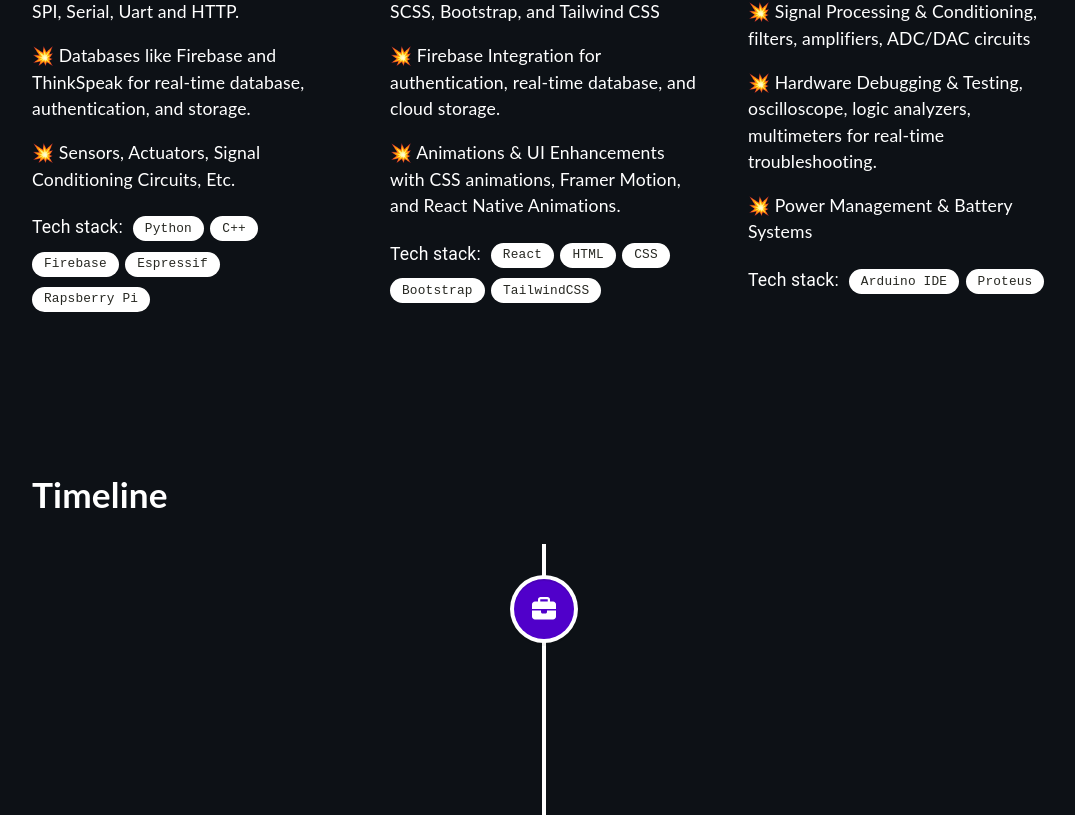
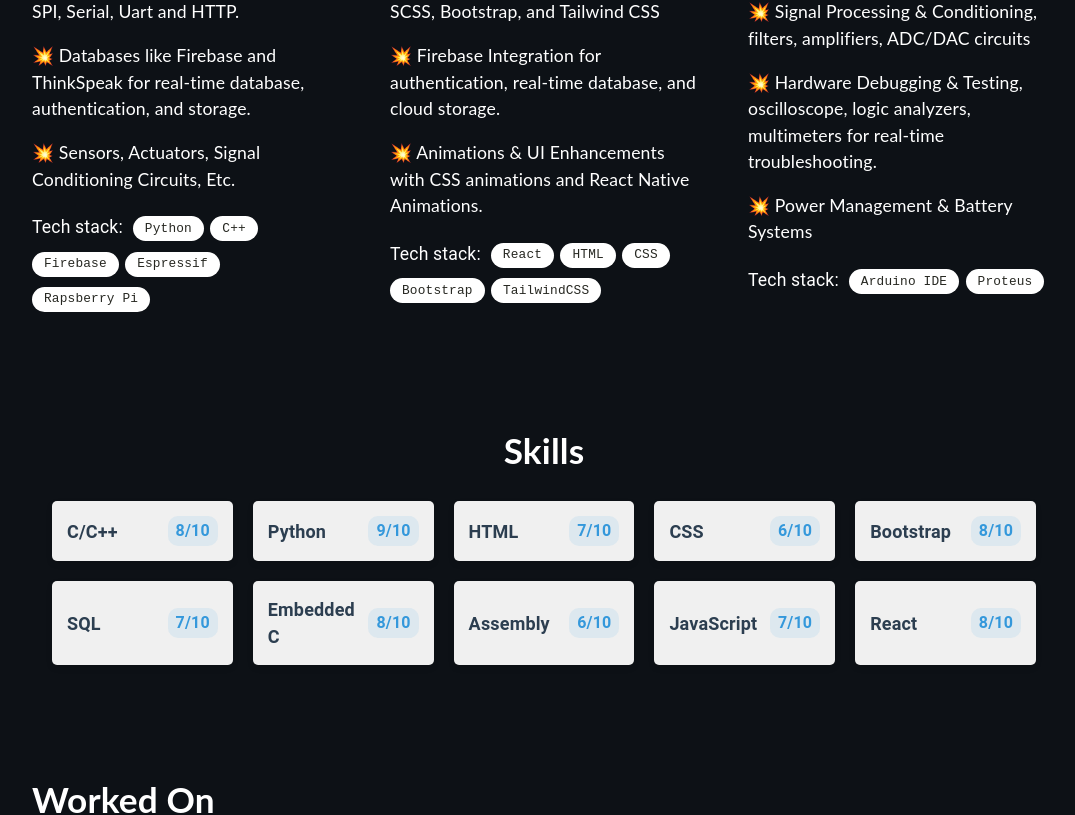
Before and after one commit to CalebLewis14/Portfolio_Caleb, a React (Create React App) app: page / in a window 1280 px wide. Shown: the part 1215-2030 px from the top of the page, without its empty margins (96-1171 px from the left). Built offline with nearby package versions, Linux system fonts and the light colour scheme.

Commit message:
latest changes

```diff
--- a/src/App.tsx
+++ b/src/App.tsx
@@ -34,10 +34,10 @@ function App() {
         <FadeIn transitionDuration={700}>
             <Main/>
             <Expertise/>
+            <ProficiencySection/>
+            <Workedon/>
             <Timeline/>
-            <ProficiencySection/>
             <Project/>
-            <Workedon/>
             <Contact/>
         </FadeIn>
         {/* <Footer /> */}
--- a/src/assets/styles/Expertise.scss
+++ b/src/assets/styles/Expertise.scss
@@ -74,14 +74,21 @@
 
         .skills-container .skills-grid .skill {
             padding-bottom: 40%;
-        }
-        .skills-container h1{
-            text-align: center;
-        }
-        .flex-chips{
             text-align: center;
         }
 
+        .skills-container svg {
+            display: block;
+            margin: 0 auto;
+        }
+
+        .skills-container h1 {
+            text-align: center;
+        }
+
+        .flex-chips {
+            text-align: center;
+        }
     }
 
     @media (max-width: 567px) {
@@ -89,11 +96,18 @@
             font-size: 12px;
             padding-top: 50px;
         }
-        p{
+
+        p {
             text-align: center;
         }
-        h3{
+
+        h3 {
             text-align: center;
+        }
+
+        .skills-container svg {
+            display: block;
+            margin: 0 auto;
         }
     }
 }
--- a/src/assets/styles/skill.scss
+++ b/src/assets/styles/skill.scss
@@ -6,34 +6,77 @@
   color: #3498db;
 }
 
+.proficiency-container h1 {
+  margin-bottom: 25px;
+  color: white;
+  text-align: center;
+}
+
 .proficiency-list {
   display: grid;
-  grid-template-columns: repeat(auto-fit, minmax(150px, 1fr)); // Responsive grid
-  gap: 20px; // Spacing between grid items
+  grid-template-columns: repeat(auto-fit, minmax(180px, 1fr)); // Increased min width for rating
+  gap: 20px;
 }
 
 .proficiency-item {
   display: flex;
-  justify-content: center; // Center the skill name horizontally
-  align-items: center; // Center the skill name vertically
-  padding: 10px;
-  background-color: #f0f0f0; // Optional: Add a background color
-  border-radius: 5px; // Optional: Add rounded corners
-  box-shadow: 0 2px 4px rgba(0, 0, 0, 0.1); // Optional: Add a subtle shadow
+  justify-content: space-between; // Changed to space-between for name and rating
+  align-items: center;
+  padding: 15px;
+  background-color: #f0f0f0;
+  border-radius: 5px;
+  box-shadow: 0 3px 6px rgba(0, 0, 0, 0.1);
+  transition: transform 0.2s, box-shadow 0.2s;
+
+  &:hover {
+    transform: translateY(-3px);
+    box-shadow: 0 5px 10px rgba(0, 0, 0, 0.15);
+  }
 }
 
 .proficiency-name {
   font-weight: bold;
   font-size: 18px;
-  text-align: center; // Center the text
+  color: #2c3e50;
 }
 
-h1 {
-  color: white;
+.proficiency-rating {
+  font-weight: bold;
+  font-size: 16px;
+  color: #3498db;
+  background-color: rgba(52, 152, 219, 0.1);
+  padding: 3px 8px;
+  border-radius: 10px;
 }
 
 @media screen and (max-width: 1170px) {
   .proficiency-container h1 {
     text-align: center;
   }
+
+  .proficiency-list {
+    grid-template-columns: repeat(auto-fit, minmax(150px, 1fr));
+  }
 }
+
+@media screen and (max-width: 768px) {
+  .proficiency-container {
+    width: 90%;
+  }
+
+  .proficiency-list {
+    grid-template-columns: repeat(auto-fit, minmax(130px, 1fr));
+  }
+
+  .proficiency-item {
+    padding: 10px;
+  }
+
+  .proficiency-name {
+    font-size: 16px;
+  }
+
+  .proficiency-rating {
+    font-size: 14px;
+  }
+}
--- a/src/components/Expertise.tsx
+++ b/src/components/Expertise.tsx
@@ -1,8 +1,8 @@
 import React from "react";
 import '@fortawesome/free-regular-svg-icons'
 import { FontAwesomeIcon } from '@fortawesome/react-fontawesome';
-import { faReact, faPython } from '@fortawesome/free-brands-svg-icons';
-import { faLightbulb } from "@fortawesome/free-solid-svg-icons";
+import { faReact } from '@fortawesome/free-brands-svg-icons';
+import { faLightbulb ,faMicrochip } from "@fortawesome/free-solid-svg-icons";
 import Chip from '@mui/material/Chip';
 import '../assets/styles/Expertise.scss';
 
@@ -34,8 +34,8 @@ function Expertise() {
             <h1>What I do?</h1>
             <div className="skills-grid">
                 <div className="skill">
-                    <FontAwesomeIcon icon={faPython} size="3x"/>
-                    <h3>Internet Of Things(IOT)</h3>
+                    <FontAwesomeIcon icon={faMicrochip} size="3x"/>
+                    <h3>Embedded/IOT</h3>
                     <p>💥 Embedded Systems And RTOS, FreeRTOS.</p>
                     <p>💥 Communication Protocols like I2C, SPI, Serial, Uart and HTTP.</p>
                     <p>💥 Databases like Firebase and ThinkSpeak for real-time database, authentication, and storage.</p>
@@ -50,11 +50,11 @@ function Expertise() {
 
                 <div className="skill">
                     <FontAwesomeIcon icon={faReact} size="3x"/>
-                    <h3>UI/UX</h3>
+                    <h3>App/Web Development</h3>
                     <p>💥 Mobile & Web Development using React Native and React.js.</p>
                     <p>💥 UI/UX Design with HTML, CSS, SCSS, Bootstrap, and Tailwind CSS</p>
                     <p>💥 Firebase Integration for authentication, real-time database, and cloud storage.</p>
-                    <p>💥 Animations & UI Enhancements with CSS animations, Framer Motion, and React Native Animations.</p>
+                    <p>💥 Animations & UI Enhancements with CSS animations and React Native Animations.</p>
                     <div className="flex-chips">
                         <span className="chip-title">Tech stack:</span>
                         {labelsSecond.map((label, index) => (
--- a/src/components/Skills.tsx
+++ b/src/components/Skills.tsx
@@ -3,29 +3,31 @@ import '../assets/styles/skill.scss';
 
 interface SkillProps {
   name: string;
+  rating: number; // Adding a rating property (out of 10)
 }
 
 const skills: SkillProps[] = [
-  { name: 'C/C++' },
-  { name: 'Python' },
-  { name: 'HTML' },
-  { name: 'CSS' },
-  { name: 'Bootstrap' },
-  { name: 'SQL' },
-  { name: 'Embedded C' },
-  { name: 'Assembly' },
-  { name: 'JavaScript' },
-  { name: 'React' },
+  { name: 'C/C++', rating: 8 },
+  { name: 'Python', rating: 9 },
+  { name: 'HTML', rating: 7 },
+  { name: 'CSS', rating: 6 },
+  { name: 'Bootstrap', rating: 8 },
+  { name: 'SQL', rating: 7 },
+  { name: 'Embedded C', rating: 8 },
+  { name: 'Assembly', rating: 6 },
+  { name: 'JavaScript', rating: 7 },
+  { name: 'React', rating: 8 },
 ];
 
 const ProficiencySection: React.FC = () => {
   return (
     <div className="proficiency-container" id="ProficiencySection">
-      <h1>Known Languages</h1>
+      <h1>Skills</h1>
       <div className="proficiency-list">
         {skills.map((skill, index) => (
           <div key={index} className="proficiency-item">
             <div className="proficiency-name">{skill.name}</div>
+            <div className="proficiency-rating">{skill.rating}/10</div>
           </div>
         ))}
       </div>
```
